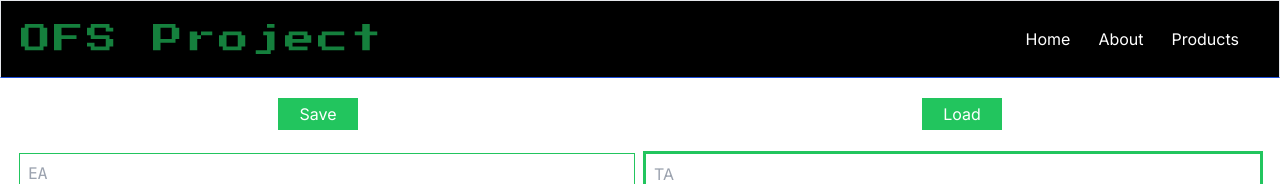
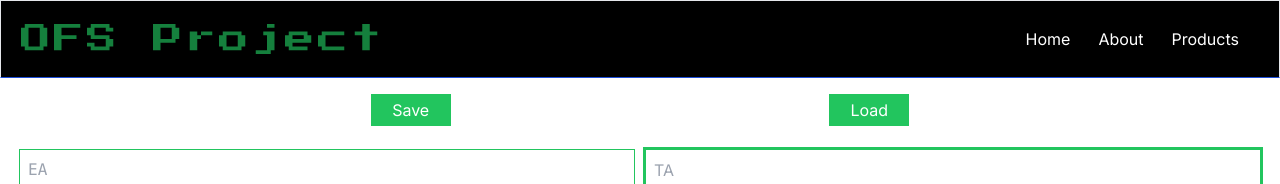
Before and after one commit to JeanCarloB/ofsnext, a Next.js app: page / in a window 1280 px wide. Shown: the top 184 px of the page. Built offline with nearby package versions, Linux system fonts and the light colour scheme; no server answers; the database is empty.

Commit message:
cambios en estilos

```diff
--- a/src/components/NavBar.jsx
+++ b/src/components/NavBar.jsx
@@ -3,7 +3,7 @@ import { Press_Start_2P } from "next/font/google";
 const inter = Press_Start_2P({ subsets: ["latin"], weight: ["400"] });
 function NavBar() {
   return (
-    <nav className="bg-black flex justify-between items-center mb-5 mx-auto p-4 border border-b-blue-700 flex-wrap">
+    <nav className="bg-black flex justify-between items-center mb-4 mx-auto p-4 border border-b-blue-700 flex-wrap">
         <div class="typewriter">
           <h1
             className={`typewriter text-green-700 font-mono text-3xl p-1 text-center ${inter.className}`}
--- a/src/components/TextEditor.jsx
+++ b/src/components/TextEditor.jsx
@@ -251,7 +251,7 @@ const TextEditor = () => {
         ) : (
           ""
         )}
-        <div className="container flex gap-2 justify-around">
+        <div className="container flex gap-2 justify-evenly">
           <button
             className="bg-green-500 w-20 p-1 text-white hover:bg-green-300 mb-1"
             onClick={openModal}
```
